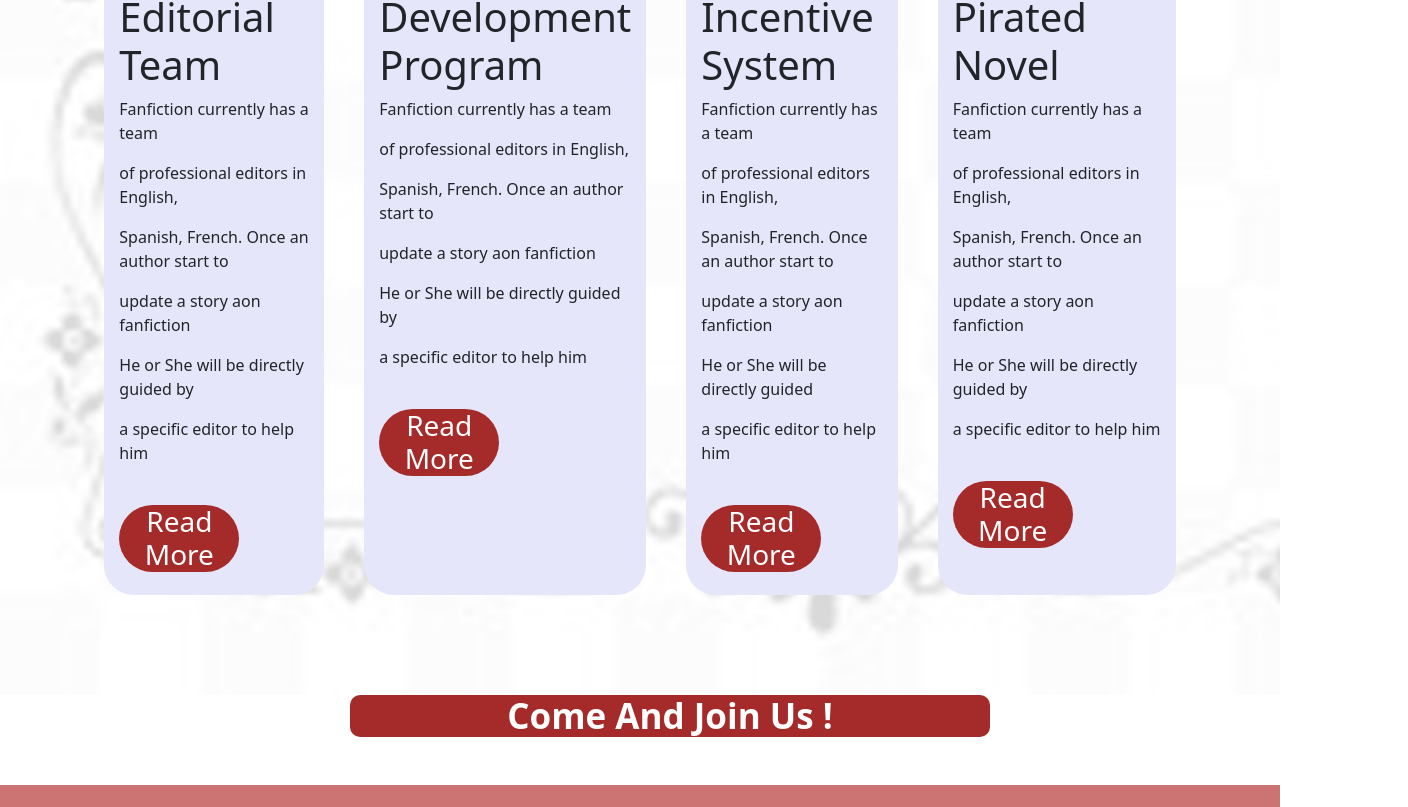
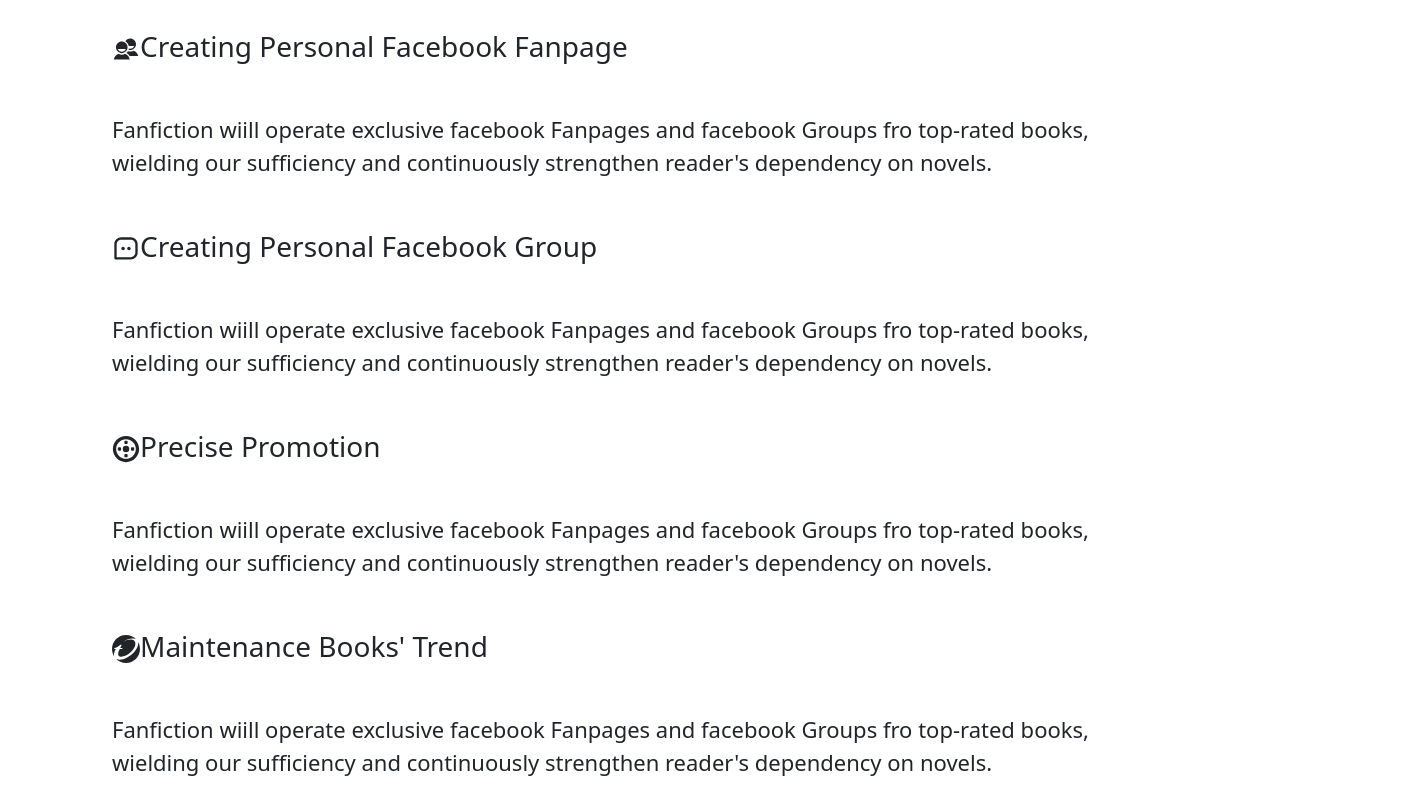
Before and after one commit to MajidArthtech/MajidArthtech, a React (Create React App) app: page / in a window 1280 px wide. Shown: the part 953-1760 px from the top of the page, 1408 px wide, since content can reach past the window. Built offline with nearby package versions, Linux system fonts and the light colour scheme.

Commit message:
second commit

```diff
--- a/src/App.js
+++ b/src/App.js
@@ -6,7 +6,7 @@
 
 
 
-import AuthorProject from "./components/AuthorProject/AuthorProject";
+// import AuthorProject from "./components/AuthorProject/AuthorProject";
 
 
 
@@ -14,7 +14,7 @@
 //Footer
 // import AboutUs from './components/Footer/AboutUs/About US';
 // import Business from './components/Footer/Busniness/Business';
-// import AuthorBrand from "./components/AuthorBrand/AuthorBrand";
+import AuthorBrand from "./components/AuthorBrand/AuthorBrand";
 // import ContactDetail from './components/Footer/ContactDetail/ContactDetail';
 // import ContentPolicy from "./components/Footer/ContentPolicy/ContentPolicy";
 // import WriterBenifit from "./components/Footer/WriterBenifit/WriterBenifit";
@@ -23,25 +23,10 @@
   return (
     <div className="App">
 
-
-<AuthorProject/>
+<AuthorBrand/>
 
 
-
-
-
-
-
-
-
-      {/* <Navbar/>
-      <AboutUs/> */}
-      {/* <Business/> */}
-      {/* <AuthorBrand/> */}
-      {/* <WriterBenifit/> */}
-      {/* <ContentPolicy/> */}
-    {/* <ContactDetail/> */}
-      {/* <Footer /> */}
+{/* <AuthorProject/> */}
 
     </div>
   );
--- a/src/components/AuthorBrand/AuthorBrand.css
+++ b/src/components/AuthorBrand/AuthorBrand.css
@@ -23,7 +23,7 @@
     background-color: #83729a;
     background-size: cover;
     position: relative;
-    width: 90%;
+    width: 100%;
     height: 70vh;
     border-radius: 0 0 65% 65%;
     display: flex;
@@ -32,7 +32,11 @@
     align-items: center;
     z-index: -1;
   }
-
+  @media(min-width: 768){
+    .container{
+      max-width: 770px;;
+    }
+  }
   .writerbrand_main {
     position: relative;
     z-index: 1;
@@ -59,9 +63,22 @@
     text-align: center;
     margin-left: 130px;
     justify-content: flex-end;
-
     font-weight: 600;
   }
+  p.para{
+    font-size: 22px;
+  }
+
+
+
+
+
+
+
+
+
+
+
   .writerrBrand_one {
     display: flex;
     flex-direction: column;
@@ -124,18 +141,14 @@
     flex-direction: center;
     text-align: left;
 
-    font-size: 15px;
+    font-size: 28px;
     font-weight: 500;
-    /* margin-left: 240px; */
   }
   .writerrBrand_one_icons_text p {
     display: flex;
     flex-direction: center;
     text-align: left;
-
-    font-size: 15px;
-
-    /* margin-left: 240px; */
+    font-size: 22px;
   }
   .BiMessageSquareDots {
     width: 20px;
@@ -292,6 +305,10 @@
       align-items: center;
       z-index: -1;
     }
+
+    .writerrBrand_one_icons_text p{
+      font-size: 22px;
+    }
     .writerbrand_main h2 {
       font-size: 19px;
       color: black;
@@ -349,11 +366,11 @@
     }
     .writerrBrand_one_content p {
       justify-content: flex-start;
-      text-align: center;
+      text-align: left;
       margin-left: 37px;
-      margin-right: 24px;
+      margin-right: 28px;
       margin-bottom: 0px;
-      font-size: 14px;
+      font-size: 22px;
     }
     .writerrBrand_one_icons {
       display: flex;
@@ -365,9 +382,7 @@
       margin-bottom: 17px;
     }
     .writerrBrand_one_icons_first {
-      margin-top: 8px;
-      margin-bottom: 5px;
-      margin-left: 240px;
+      margin-left: 237px;
   }
     .writerrBrand_two_content h1 {
       font-size: 105px;
@@ -454,7 +469,7 @@
       display: flex;
       flex-direction: center;
       text-align: left;
-      font-size: 15px;
+      font-size: 22px;
       margin-left: 240px;
   }
   }
@@ -507,8 +522,9 @@
       right: -14px;
     }
     .writerrBrand_one_icons_first {
-      margin-top: 0px;
-      margin-bottom: 0px;
+      margin-top: 10px;
+      margin-left: -25px;
+      margin-bottom: 5px;
     }
     .writerrbrand_table h1 {
       color: #801001;
@@ -567,7 +583,7 @@
   }
     .writerrBrand_one_icons_text p {
       font-size: 14px;
-      margin-left: 196px;
+      margin-left: 229px;
     }
     .writerrBrand_two_content h1 {
       margin-left: 44px;
--- a/src/components/AuthorBrand/AuthorBrand.js
+++ b/src/components/AuthorBrand/AuthorBrand.js
@@ -3,6 +3,7 @@
 import Book from "./../../assets/bookshare.png";
 import { IoMdContacts } from "react-icons/io";
 import { BiMessageSquareDots } from "react-icons/bi";
+
 
 import { GiTargeted } from "react-icons/gi";
 import { SiTrendmicro } from "react-icons/si";
@@ -11,11 +12,12 @@
 
 const AuthorBrand = () => {
   return (
-    <div class="writerrBrand">
-      <div class="topPart">
-        <div class="writerbrand_bg">
+    <>
+    <div className="writerrBrand">
+      <div className="topPart">
+        <div className="writerbrand_bg">
         <div className="container">
-          <div class="writerbrand_main">
+          <div className="writerbrand_main">
             <h1>Fanfiction</h1>
             <h2> Author Brand Benefit Project</h2>
             <br />
@@ -23,9 +25,16 @@
           </div>
           </div>
         </div>
-        <div class="writerrBrand_one">
+        </div>
+
+
+
+
+
+
         <div className="container">
-          <div class="writerrBrand_one_content">
+        <div className="writerrBrand_one">
+          <div className="writerrBrand_one_content">
             <h1>1</h1>
             <h2>
               Author's Brand Establisment <strong> Apply</strong>
@@ -36,13 +45,14 @@
               encourage readers to recreate contents around the novels. This would help the facebook group from a good
               community atmosphere, achieve content self-sufficiency and continuously strengthen reader's dependency on novels.</p>
           </div>
-          <div class="writerrBrand_one_icons">
-            <div class="writerrBrand_one_icons_first"><p><span><IoMdContacts /></span>Creating Personal Facebook Fanpage </p> </div>
-            <div class="writerrBrand_one_icons_text">
-              <p> Fanfiction wiill operate exclusive facebook Fanpages and facebook Groups fro top-rated books, wielding our sufficiency and continuously strengthen reader's dependency on
+          <div className="writerrBrand_one_icons">
+            <div className="writerrBrand_one_icons_first"><p><span><IoMdContacts /></span>Creating Personal Facebook Fanpage </p> </div>
+            <div className="writerrBrand_one_icons_text">
+              <p> Fanfiction wiill operate exclusive facebook Fanpages and facebook Groups fro top-rated books,
+                wielding our sufficiency and continuously strengthen reader's dependency on
                 novels. </p>
             </div>
-            <div class="writerrBrand_one_icons_first">
+            <div className="writerrBrand_one_icons_first">
               <p>
                 <span>
                   <BiMessageSquareDots />
@@ -50,29 +60,70 @@
                 Creating Personal Facebook Group
               </p>
             </div>
-            <div class="writerrBrand_one_icons_text">
-              <p>Fanfiction wiill operate exclusive facebook Fanpages and facebook Groups fro top-rated books, wielding our sufficiency and continuously strengthen reader's dependency on
+            <div className="writerrBrand_one_icons_text">
+              <p>Fanfiction wiill operate exclusive facebook Fanpages and facebook Groups fro top-rated books,
+                 wielding our sufficiency and continuously strengthen reader's dependency on
                 novels.</p></div>
-            <div class="writerrBrand_one_icons_first"><p> <span><GiTargeted /> </span>Precise Promotion</p> </div>
-            <div class="writerrBrand_one_icons_text">
+            <div className="writerrBrand_one_icons_first"><p> <span><GiTargeted /> </span>Precise Promotion</p> </div>
+            <div className="writerrBrand_one_icons_text">
               <p>
                 Fanfiction wiill operate exclusive facebook Fanpages and
                 facebook Groups fro top-rated books, wielding our sufficiency and continuously strengthen reader's dependency on
                 novels. </p></div>
-            <div class="writerrBrand_one_icons_first">
+            <div className="writerrBrand_one_icons_first">
               <p><span><SiTrendmicro /></span> Maintenance Books' Trend </p> </div>
-            <div class="writerrBrand_one_icons_text">
-              <p> Fanfiction wiill operate exclusive facebook Fanpages and facebook Groups fro top-rated books, wielding our sufficiency and continuously strengthen reader's dependency on
+            <div className="writerrBrand_one_icons_text">
+              <p> Fanfiction wiill operate exclusive facebook Fanpages and facebook Groups fro top-rated books,
+                 wielding our sufficiency and continuously strengthen reader's dependency on
                 novels. </p>
             </div>
           </div>
           </div>
         </div>
-      </div>
-      <div class="middlePart">
+
+
+
+
+
+
+
+
+
+
+
+
+
+
+
+
+
+
+
+
+
+
+
+
+
+
+
+
+
+
+
+
+
+
+
+
+
+
+
+      {/* </div>
+      <div className="middlePart">
         <div className="container">
-      <div class="writerrBrand_two">
-        <div class="writerrBrand_two_content">
+      <div className="writerrBrand_two">
+        <div className="writerrBrand_two_content">
           <h1>2</h1>
           <h2>
             Exclusive Exposure Position <strong> Apply</strong>
@@ -84,18 +135,18 @@
           <p>external and internal exposure positions for book promotion.</p>
         </div>
       </div>
-      <div class="writerrbrand_table">
-        <div class="writerbband_box">
+      <div className="writerrbrand_table">
+        <div className="writerbband_box">
           <h1><FiSmartphone /> Internal</h1>
           <p> Internal exposure positions are mainly for fanfiction potential users or users to be recalled, through spreading high-quality contents to reach such user and attract them to
           click on the novel pages. </p></div>
-        <div class="writerbband_box">
+        <div className="writerbband_box">
           <h1><GiCoffeeCup />External</h1>
           <p> External exposure positions are mainly for fanfiction potential users or users to be recalled, through spreading
           high-quality contents to reach such user and attract them to click the book links. </p></div>
       </div>
-      <div class="writerrBrand_three">
-        <div class="writerrBrand_three_content">
+      <div className="writerrBrand_three">
+        <div className="writerrBrand_three_content">
           <h1>3</h1>
           <h2>Book Sharing <strong> Apply</strong></h2>
           <p>In order to encourge readers to spontaneasuly shae the novel's link,Fanfiction will enrich the approaches of book sharing from fanction app to social media
@@ -105,11 +156,11 @@
       </div>
       </div>
 
-      <div class="bottomPart">
+      <div className="bottomPart">
         <div className="container">
-      <div class="writerrBrand_img">
+      <div className="writerrBrand_img">
         <img src={Book} alt="Book" class="writerrBrand_img_book" />
-        <div class="writerbrand_img_text ">
+        <div className="writerbrand_img_text ">
           <h1> Incentive Book Sharing </h1>
           <p> Incentives such as free coins will encourage reader to share Fanfiction books with their frineds</p>
           <h1>Personalized Book Sharing</h1>
@@ -120,8 +171,9 @@
       </div>
       </div>
       </div>
-      </div>
+      </div>  */}
     </div>
+    </>
   );
 };
 export default AuthorBrand;
--- a/src/components/AuthorProject/AuthorProject.css
+++ b/src/components/AuthorProject/AuthorProject.css
@@ -69,6 +69,7 @@
     border-width: 4px;
     background-color: lavender;
     border-radius: 30px;
+    width: 25%;
     margin: 20px;
     justify-content: center;
   }
@@ -135,6 +136,9 @@
 
     font-size: 90px;
   }
+
+
+
   .authorproject_manimage {
        width: 91%;
       height: 70%;
@@ -193,12 +197,8 @@
     height: 130px;
   }
   .authorproject_update {
-    width: 693px;
-    height: 319px;
-    padding-top: 30px;
-    padding-bottom: 160px;
-    align-items: flex-start;
-    padding-right: 257px;
+  margin-top: -30px;
+  width: 300px;
   }
 
   .authorproject_image_content {
@@ -219,14 +219,6 @@
     border-radius: 10px;
   }
 
-  .authorproject_writer {
-    background-image: url("./../../assets/writer.png");
-    position: relative;
-    height: 100vh;
-    display: flex;
-    justify-content: center;
-    background-repeat: no-repeat;
-  }
   .authorproject_writer_main h1 {
     background-color: rgb(223, 219, 219);
     color: black;
@@ -431,33 +423,34 @@
     border-width: 4px;
     border-radius: 30px;
     margin: 20px;
+    width: 25%;
     justify-content: center;
   }
   .authorproject_grid1 h3 {
     background-color: brown;
     color: white;
-    width: 120px;
+    width: 185px;
     text-align: center;
     border-radius: 40px;
   }
   .authorproject_grid2 h3 {
     background-color: brown;
     color: white;
-    width: 120px;
+    width: 185px;
     text-align: center;
     border-radius: 40px;
   }
   .authorproject_grid3 h3 {
     background-color: brown;
     color: white;
-    width: 120px;
+    width: 185px;
     text-align: center;
     border-radius: 40px;
   }
   .authorproject_grid4 h3 {
     background-color: brown;
     color: white;
-    width: 120px;
+    width: 185px;
     text-align: center;
     border-radius: 40px;
   }
@@ -582,19 +575,18 @@
   }
 
   .authorproject_writer {
+    float: left;
+    width: 100%;
     background-image: url("./../../assets/writer.png");
-    position: relative;
-    height: 80vh;
-    display: flex;
-    justify-content: center;
     background-repeat: no-repeat;
-  }
+    height: 90vh;
+    background-size: contain;
+}
   .authorproject_writer_main h1 {
     background-color: rgb(223, 219, 219);
     color: black;
     width: 100%;
-
-    height: 48px;
+    height: 40px;
     font-style: italic;
     font-size: 30px;
     text-align: center;
@@ -613,11 +605,6 @@
     margin-top: 50px;
 
     border-radius: 10px;
-  }
-  .authorproject_writing h1 {
-    text-align: center;
-    font-size: 35px;
-    font-weight: 700;
   }
   .authorproject_writing p {
     text-align: center;
@@ -849,6 +836,7 @@
     .authorproject_midbg {
       background-color: rgb(204, 115, 115);
       height: 63%;
+      margin-bottom: 50px;
       width: 100%;
       position: relative;
       display: flex;
@@ -865,9 +853,8 @@
       text-decoration: overline;
     }
     .authorproject_program_text h1 {
-      font-size: 20px;
-
-      margin-left: 35px;
+      font-size: 25px;
+      margin-left: 3px;
     }
     .authorproject_image {
       flex-direction: column;
@@ -888,11 +875,8 @@
       height: 181px;
       width: 125px;
       float: right;
-
-      shape-margin: 5px;
-      margin-top: 135px;
-      margin-right: 57px;
-      margin-left: 4px;
+      margin-top: 453px;
+      margin-right: 194px;
     }
     .authorproject_image_content {
       text-align: start;
@@ -1035,7 +1019,7 @@
       font-style: italic;
       font-size: 19px;
       text-align: center;
-      margin-top: 26%;
+      margin-top: 17%;
       border-radius: 10px;
     }
   }
@@ -1045,8 +1029,13 @@
       height: 30px;
       font-size: 19px;
     }
+
+
+.authorproject_midbg_text h1 {
+  font-size: 26px;
+}
     .authorproject_manimage {
-      width: 47vh;
+      width: 34vh;
       height: 55vh;
       margin-left: 13%;
       margin-top: 23px;
@@ -1081,17 +1070,48 @@
     }
   }
   .container {
-    margin-bottom: 21px;
+    margin-bottom: 34px;
+    margin-top: 50px;
 }
 
+.div-1{
+    width: 90%;
+    font-size: 15px;
+}
   .div-2 {
-    margin-top: -102px;
-    margin-left: 166px;
+    margin-top: 47px;
+    margin-left: -29px;
 }
 h3.read-more {
     background-color: #640000;
     color: white;
-    width: 146px;
-    padding: 7px;
+    width: 132px;
+    padding: 10px;
+    font-size: 22px;
     border-radius: 22px;
 }
+@media (max-width-425) {
+
+    .div-1{
+        width: 100%;
+        font-size: 15px;
+    }
+    .div-2{
+        margin-top: 47px;
+        margin-left: -29px;
+    }
+
+    .authorproject_update {
+        margin-top: 108px;
+        width: 350px;
+    }
+}
+.read-2,
+.read-3{
+    margin-top: 42px;
+}
+.read-1,
+.read-4
+{
+    margin-top: 90px;
+}
--- a/src/components/AuthorProject/AuthorProject.js
+++ b/src/components/AuthorProject/AuthorProject.js
@@ -21,12 +21,16 @@
     <div class="authorproject">
       <div class="topPart">
         <div class="authorproject_bg">
+
+
           <div class="authorproject_main">
             <h1>Fanfiction</h1>
             <h2> Make A Living Writing At Fanfiction</h2>
             <h2>Plateform 2021</h2>
           </div>
         </div>
+
+
         <div class="authorproject_title">
           WHY SHOULD YOU CHOOSE FANFICTION ?
         </div>
@@ -41,8 +45,13 @@
             <p> update a story aon fanfiction </p>
             <p> He or She will be directly guided by </p>
             <p> a specific editor to help him </p>
-            <br />
-            <h3>Read More</h3>
+            <center>
+            <div className="read-1">
+            <h3 >Read More</h3>
+            </div>
+            </center>
+
+
           </div>
           <div class="authorproject_grid2">
             <Add />
@@ -53,8 +62,14 @@
             <p> update a story aon fanfiction </p>
             <p> He or She will be directly guided by </p>
             <p> a specific editor to help him </p>
-            <br />
-            <h3>Read More</h3>
+
+           <center>
+           <div className="read-2">
+            <h3 >Read More</h3>
+            </div>
+           </center>
+
+
           </div>
           <div class="authorproject_grid3">
             <Light />
@@ -65,8 +80,13 @@
             <p> update a story aon fanfiction </p>
             <p> He or She will be directly guided </p>
             <p> a specific editor to help him </p>
-            <br />
-            <h3>Read More</h3>
+
+            <center>
+            <div className="read-3">
+            <h3 >Read More</h3>
+            </div>
+            </center>
+
           </div>
           <div class="authorproject_grid4">
             <Share />
@@ -77,11 +97,20 @@
             <p> update a story aon fanfiction </p>
             <p> He or She will be directly guided by </p>
              <p>   a specific editor to help him </p>
-            <br />
-            <h3>Read More</h3>
+
+
+
+             <center>
+             <div className="read-4">
+            <h3 >Read More</h3>
+            </div>
+             </center>
+
           </div>
         </div>
       </div>
+
+
       <div class="authorproject_join">
         <h1> Come And Join Us ! </h1>
       </div>
@@ -133,12 +162,13 @@
           </div>
         </div>
 
+
+
+
+        <div className="container">
         <div class="authorproject_program_text">
           <h1 className="h11">   Author Incentive Program</h1>
         </div>
-
-
-        <div className="container">
             <div className="div-1">
             <p>
               At this instant, Mrs. Mirvan, followed by Lord Orville, walked up
@@ -154,7 +184,7 @@
             </div>
 
             <div className="div-2">
-            <img src={Update} alt="Update" />
+            <img src={Update} alt="Update" className="authorproject_update"/>
             </div>
         </div>
 
@@ -168,6 +198,10 @@
             </center>
           </div>
         </div>
+
+
+
+
         <div class="authorproject_writing">
           <h1> Writer's Writing Contest</h1>
           <br />
@@ -208,6 +242,9 @@
                 <p> hit book </p>
               </div>
             </div>
+
+
+
             <div class="authorproject_one">
               <div>
                 <h2> 3</h2>
```
